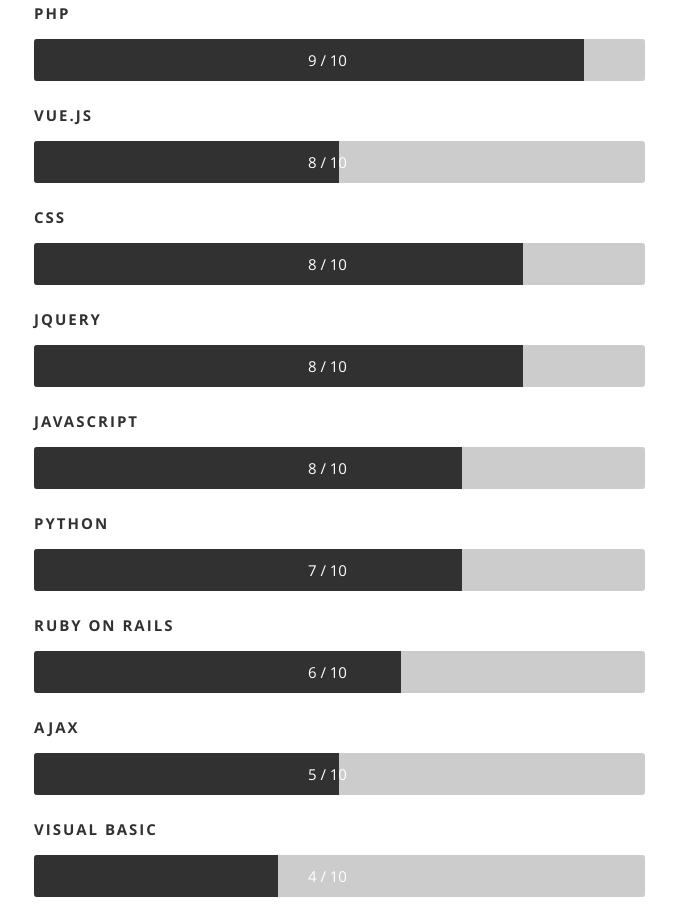
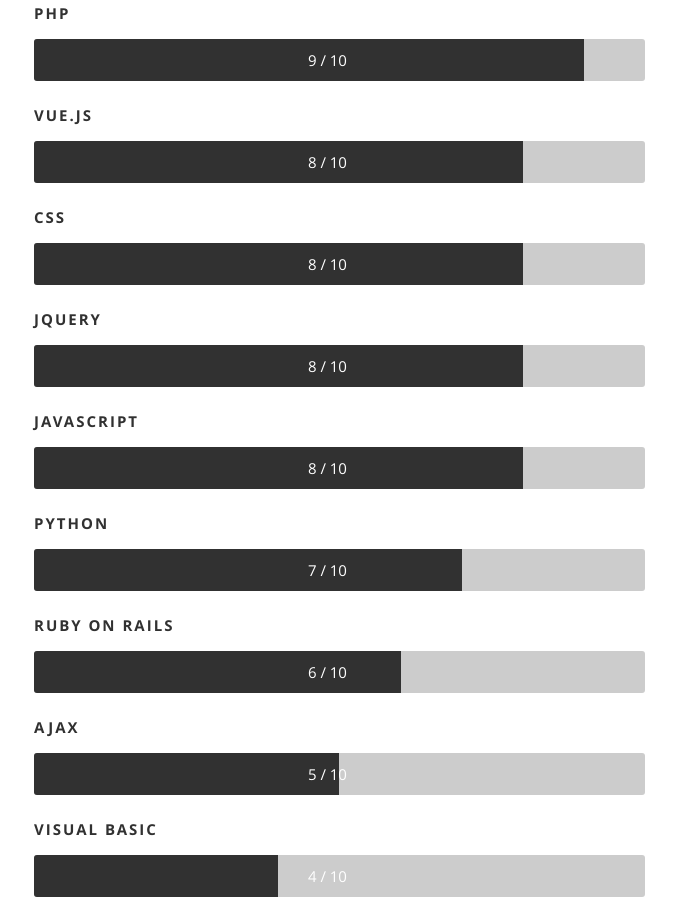
Before and after one commit to rebepoi/cv, a plain HTML site: page index.html in a window 1280 px wide. Shown: the part 4870-5788 px from the top of the page, without its empty margins (371-1047 px from the left). Drawn offline with nearby package versions, Linux system fonts and the light colour scheme.

Commit message:
Updated some skills

```diff
--- a/index.html
+++ b/index.html
@@ -385,10 +385,10 @@
 
             <li><span class='bar-points'>10 / 10</span><span class="bar-expand p100"></span><em>HTML</em></li>
             <li><span class='bar-points'>9 / 10</span><span class="bar-expand p90"></span><em>PHP</em></li>
-            <li><span class='bar-points'>8 / 10</span><span class="bar-expand p50"></span><em>Vue.js</em></li>
+            <li><span class='bar-points'>8 / 10</span><span class="bar-expand p80"></span><em>Vue.js</em></li>
             <li><span class='bar-points'>8 / 10</span><span class="bar-expand p80"></span><em>CSS</em></li>
             <li><span class='bar-points'>8 / 10</span><span class="bar-expand p80"></span><em>jQuery</em></li>
-            <li><span class='bar-points'>8 / 10</span><span class="bar-expand p70"></span><em>JavaScript</em></li>
+            <li><span class='bar-points'>8 / 10</span><span class="bar-expand p80"></span><em>JavaScript</em></li>
             <li><span class='bar-points'>7 / 10</span><span class="bar-expand p70"></span><em>Python</em></li>
             <li><span class='bar-points'>6 / 10</span><span class="bar-expand p60"></span><em>Ruby on Rails</em></li>
             <li><span class='bar-points'>5 / 10</span><span class="bar-expand p50"></span><em>AJAX</em></li>
```
